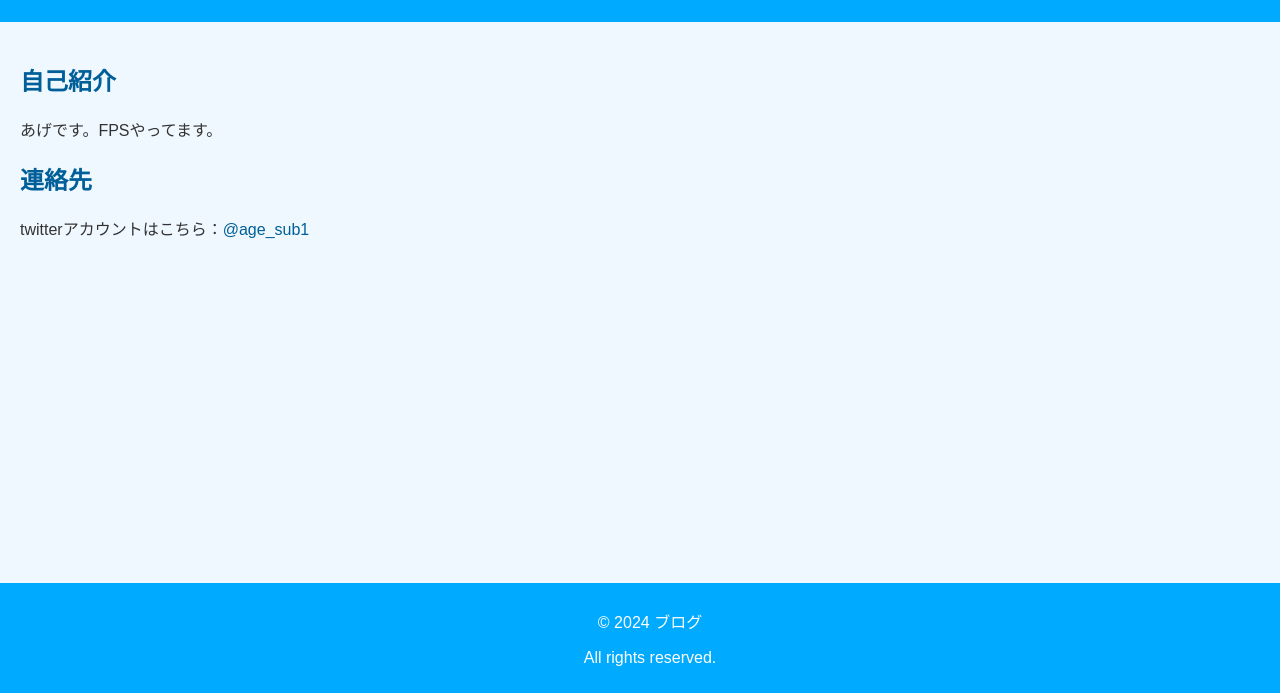
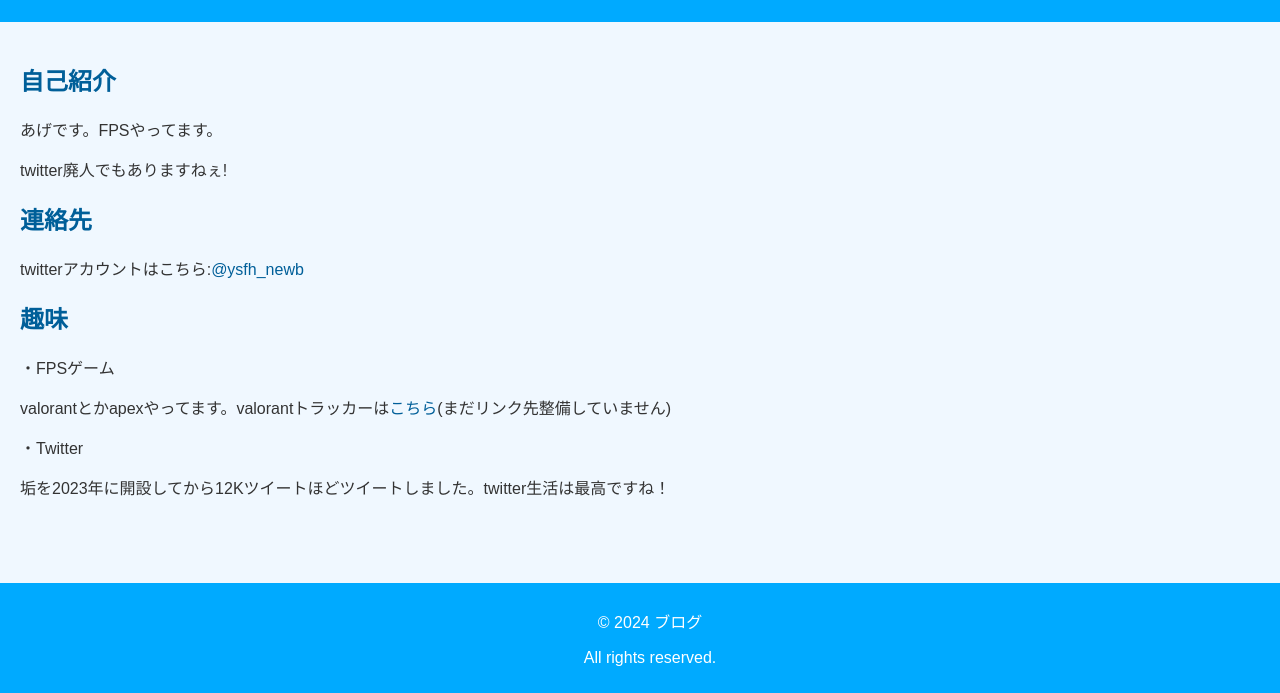
Before and after one commit to AGE-00/mypage, a plain HTML site: page index.html in a window 1280 px wide. Shown: the part 107-800 px from the top of the page. Drawn offline with Linux system fonts and the light colour scheme.

Commit message:
Update index.html

```diff
--- a/index.html
+++ b/index.html
@@ -14,10 +14,18 @@
         <section id="about">
             <h2>自己紹介</h2>
             <p>あげです。FPSやってます。</p>
+            <p>twitter廃人でもありますねぇ!</p>
         </section>
         <section id="contact">
             <h2>連絡先</h2>
-            <p>twitterアカウントはこちら：<a href="https://twitter.com/age_sub1" target="_blank">@age_sub1</a></p>
+            <p>twitterアカウントはこちら:<a href="https://twitter.com/ysfh_newb" target="_blank">@ysfh_newb</a></p>
+        </section>
+        <section id ="hobby">
+            <h2>趣味</h2>
+            <p>・FPSゲーム</p>
+            <p>valorantとかapexやってます。valorantトラッカーは<a href="https://twitter.com/ysfh_newb" target="_blank">こちら</a>(まだリンク先整備していません)</p>
+            <p>・Twitter</p>
+            <p>垢を2023年に開設してから12Kツイートほどツイートしました。twitter生活は最高ですね！</p>
         </section>
     </main>
     <footer>
```
